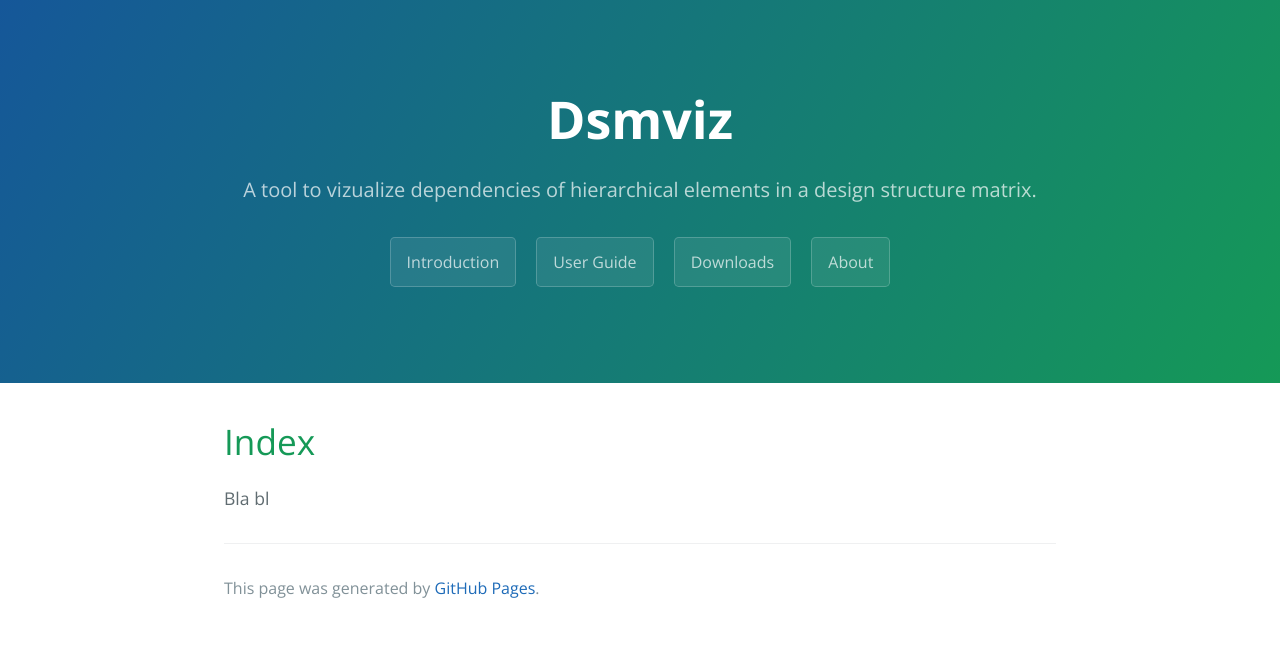
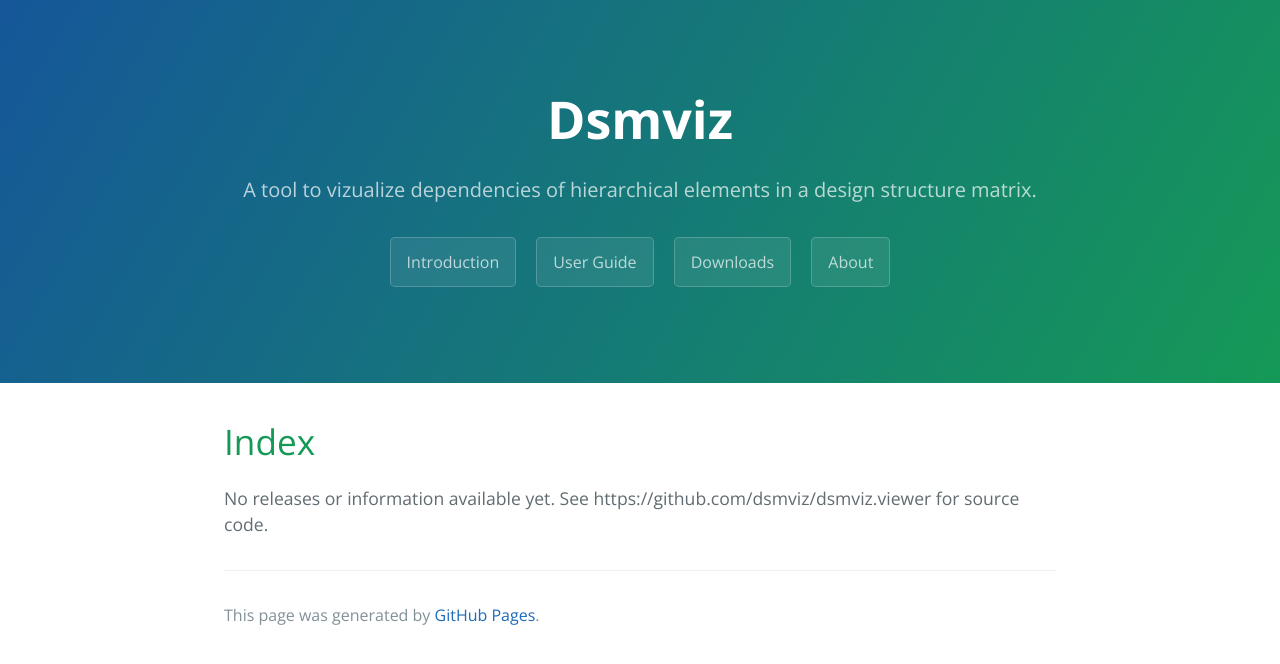
Before and after one commit to dsmviz/dsmviz.github.io, a Jekyll site: the page built from index.md, in a window 1280 px wide. Shown: the top 664 px of the page. Built offline with Jekyll 4.4.1, drawn with Linux system fonts in a browser that asks for light colours; our own code applies the rules of GitHub Pages for plain Markdown files.

Commit message:
Update index.md

```diff
--- a/index.md
+++ b/index.md
@@ -4,4 +4,4 @@ layout: default
 
 # Index
 
-Bla bl
+No releases or information available yet. See https://github.com/dsmviz/dsmviz.viewer for source code.
```
